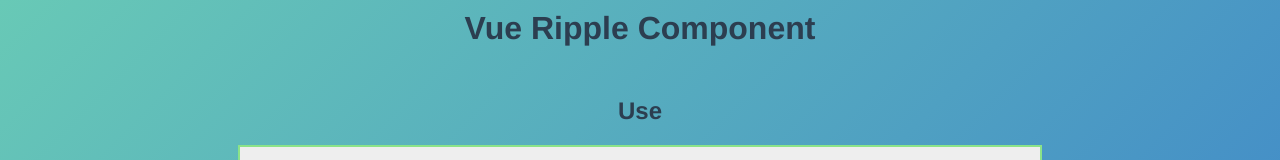
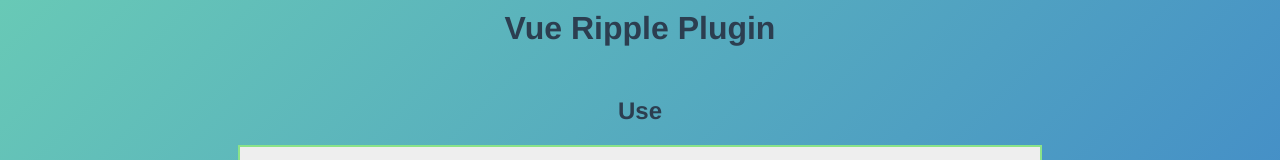
Before and after one commit to LDQ-first/vue-ripple, a Vue app: page / in a window 1280 px wide. Shown: the top 160 px of the page. Built offline with nearby package versions, Linux system fonts and the light colour scheme; what vue-useripple would draw is missing.

Commit message:
'modify'

```diff
--- a/src/views/show.vue
+++ b/src/views/show.vue
@@ -1,7 +1,7 @@
 <template>
     <div class="show">
         <header>
-            <h1>Vue Ripple Component</h1>
+            <h1>Vue Ripple Plugin</h1>
         </header>
         <article>
             <section class="section-first">
@@ -137,7 +137,7 @@
                 </a>
             </p>
             <p>
-                vue component source code in Github =>
+                vue plugin source code in Github =>
                 <a href="https://github.com/LDQ-first/vue-useripple" title="click me">
                     <img class="github-img" src="../assets/icon/github.svg" >
                 </a>
```
Also changed, not shown: 9 other files (tests, documents, lock files or other folders).
